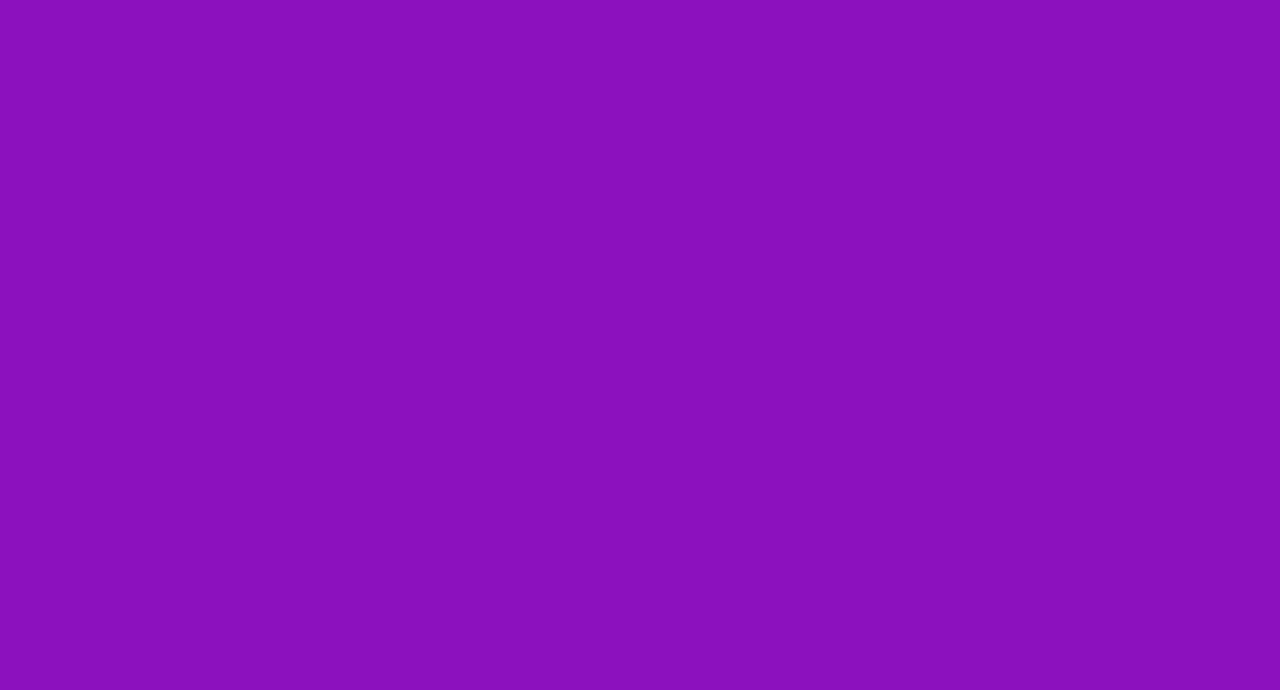
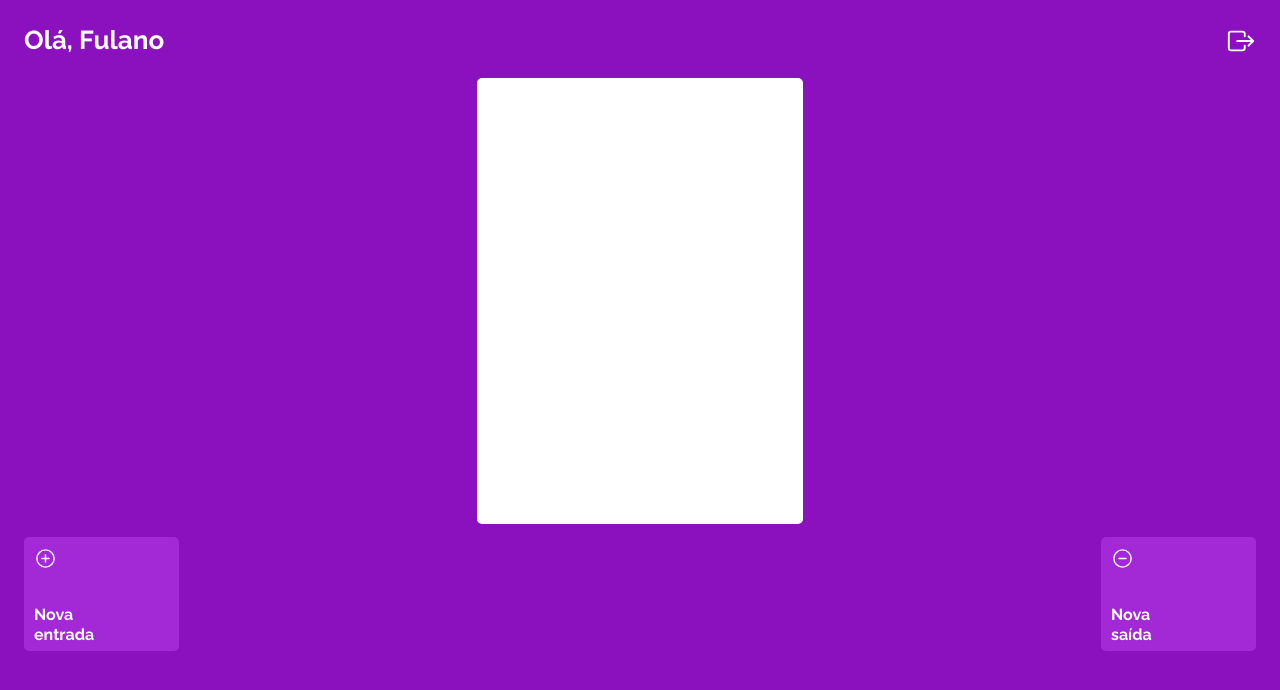
Before and after one commit to joaofelix27/projeto13-mywallet-front, a React (Create React App) app: page /registros in a window 1280 px wide. Before the commit this address had no page. Shown: the top 690 px of the page. Built offline with nearby package versions, Linux system fonts and the light colour scheme; a web font is replaced by a local one.

Commit message:
Tela Registros Layout Estado Inicial OK

```diff
--- a/public/index.html
+++ b/public/index.html
@@ -11,5 +11,6 @@
   <body>
     <noscript>You need to enable JavaScript to run this app.</noscript>
     <div class="root"></div>
+    <script type="module" src="https://unpkg.com/ionicons@5.5.2/dist/ionicons/ionicons.esm.js"></script>
   </body>
 </html>
--- a/src/Components/App.js
+++ b/src/Components/App.js
@@ -3,6 +3,7 @@ import { useState } from "react";
 import  GlobalStyle from "../assets/globalstyle"
 import Login from "./Login";
 import Cadastro from './Cadastro'
+import Registros from "./Registros";
 
 function App() {
   const [login, setLogin] = useState({});
@@ -18,6 +19,7 @@ function App() {
           <Routes>
             <Route path="/" element={<Login />} />
             <Route path="/cadastro" element={<Cadastro />} />
+            <Route path="/registros" element={<Registros />} />
           </Routes>
         </BrowserRouter>
     </>
--- /dev/null
+++ b/src/Components/Registros.js
@@ -0,0 +1,95 @@
+import styled from "styled-components";
+
+export default function Registros() {
+  return (
+    <>
+      <Container>
+        <Top>
+          <h1>Olá, Fulano</h1>
+          <ion-icon name="exit-outline"></ion-icon>
+        </Top>
+        <Body></Body>
+        <Bottom>
+          <div>
+            <ion-icon name="add-circle-outline"></ion-icon>
+            <h2>Nova entrada</h2>
+          </div>
+          <div>
+            <ion-icon name="remove-circle-outline"></ion-icon>
+            <h2>Nova saída</h2>
+          </div>
+        </Bottom>
+      </Container>
+    </>
+  );
+}
+
+const Container = styled.div`
+  display: flex;
+  flex-direction: column;
+  align-items: center;
+  width: 100%;
+  height: 100vh;
+  cursor: pointer;
+  padding: 0 24px;
+  padding-top: 25px;
+  padding-bottom: 16px;
+`;
+const Top = styled.div`
+  width: 100%;
+  display: flex;
+  justify-content: space-between;
+  align-items: center;
+  h1 {
+    font-family: Raleway;
+    font-size: 26px;
+    font-weight: 700;
+    line-height: 31px;
+    letter-spacing: 0em;
+    text-align: left;
+    color: #ffffff;
+  }
+  ion-icon {
+    font-size: 30px;
+    color: #ffffff;
+  }
+`;
+
+const Body = styled.div`
+  margin-top: 22px;
+  height: 446px;
+  width: 326px;
+  left: 25px;
+  top: 78px;
+  border-radius: 5px;
+  background-color: #ffffff;
+`;
+const Bottom = styled.div`
+  margin-top: 13px;
+  display: flex;
+  width: 100%;
+  justify-content: space-between;
+  div {
+    height: 114px;
+    width: 155px;
+    left: 25px;
+    top: 537px;
+    border-radius: 5px;
+    background-color: #a328d6;
+    padding: 10px;
+    padding-right:85px;
+    ion-icon {
+    font-size: 23px;
+    color: #ffffff;
+    margin-bottom:32px;
+  }
+    h2 {
+      font-family: Raleway;
+      font-size: 16px;
+      font-weight: 700;
+      line-height: 20px;
+      letter-spacing: 0em;
+      color: #ffffff;
+    }
+  }
+`;
```
